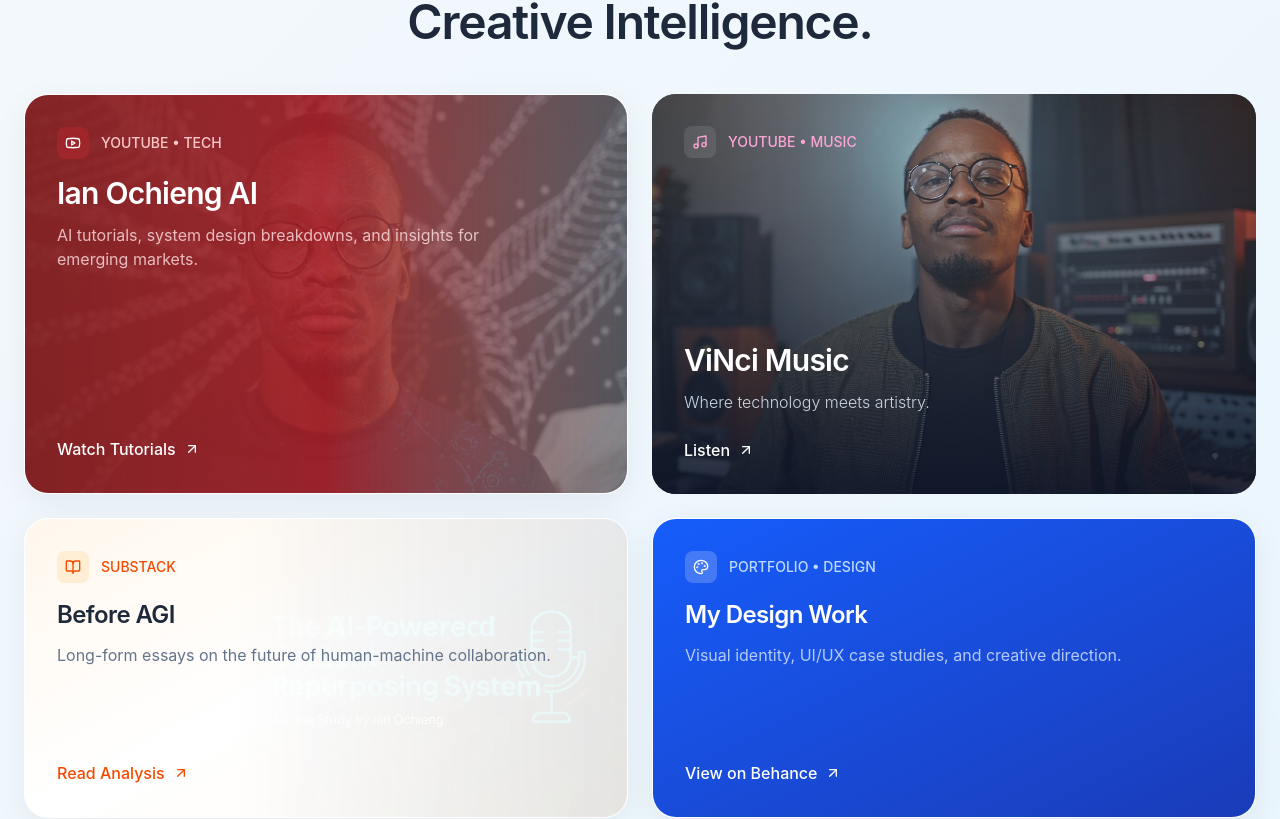
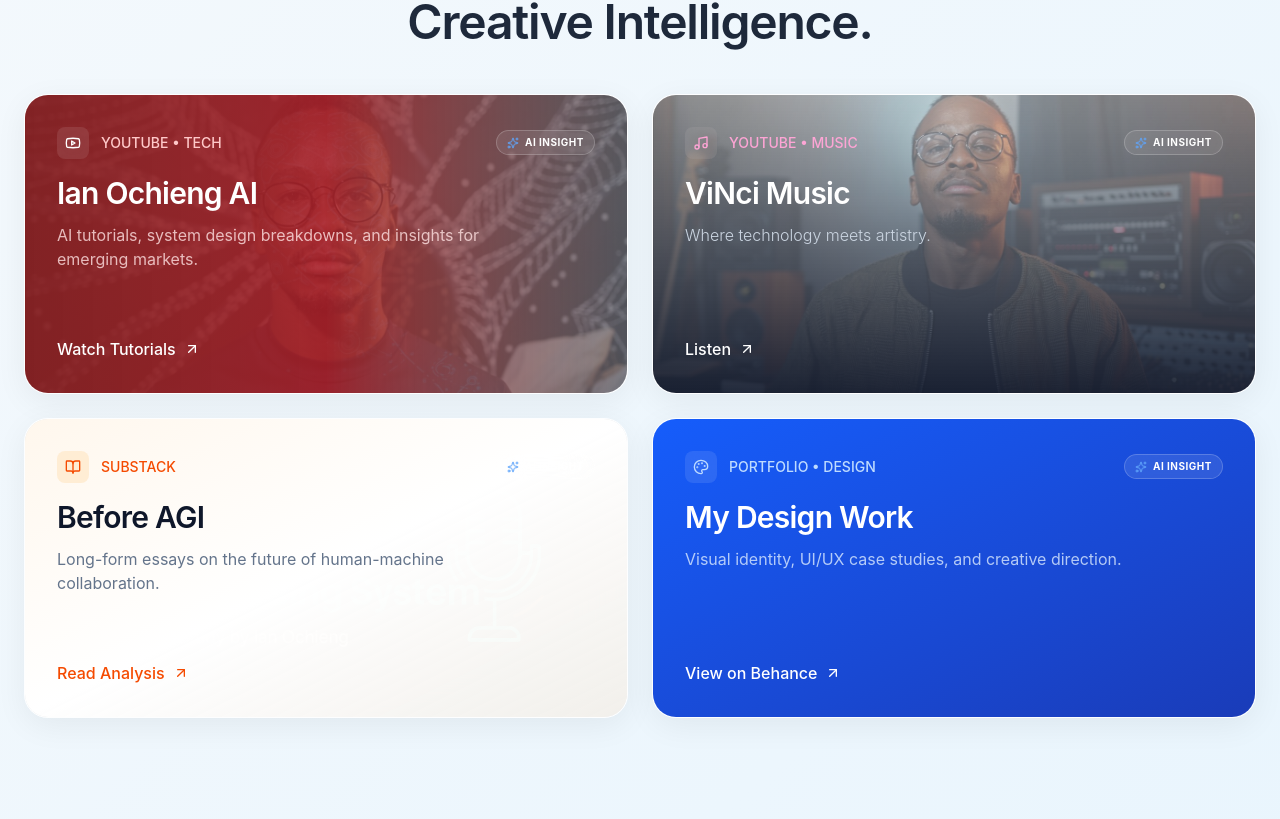
Before and after one commit to IanOchiengAI/ian-personal-website, a React (Vite) app in the folder website/: page / in a window 1280 px wide. Shown: the part 1066-1885 px from the top of the page. Built offline with nearby package versions, Linux system fonts and the light colour scheme.

Commit message:
feat: implement AI features (AI Insights and Strategist Brief mode)

```diff
--- a/website/src/components/Ecosystem.tsx
+++ b/website/src/components/Ecosystem.tsx
@@ -1,12 +1,58 @@
+import { useState } from 'react';
 import { motion } from 'framer-motion';
-import { Youtube, Music, BookOpen, ArrowUpRight, Palette } from 'lucide-react';
+import { Youtube, Music, BookOpen, ArrowUpRight, Palette, Sparkles } from 'lucide-react';
 
 const fadeInUp = {
     hidden: { opacity: 0, y: 20 },
     visible: { opacity: 1, y: 0 },
 };
 
-
+const ecosystemItems = [
+    {
+        id: 'youtube-ai',
+        title: 'Ian Ochieng AI',
+        subtitle: 'YOUTUBE • TECH',
+        description: 'AI tutorials, system design breakdowns, and insights for emerging markets.',
+        link: 'https://www.youtube.com/@IanOchiengAI',
+        icon: Youtube,
+        bgImage: '/images/ian-artistic.jpeg',
+        theme: 'red',
+        aiInsight: 'Focuses on "low-friction" AI deployment in resource-constrained environments.'
+    },
+    {
+        id: 'vinci-music',
+        title: 'ViNci Music',
+        subtitle: 'YOUTUBE • MUSIC',
+        description: 'Where technology meets artistry.',
+        link: 'https://www.youtube.com/@ViNciMusicKE',
+        icon: Music,
+        bgImage: '/images/ian-moody.jpeg',
+        theme: 'slate',
+        aiInsight: 'Exploring the intersection of generative AI and Kenyan sonic identities.'
+    },
+    {
+        id: 'before-agi',
+        title: 'Before AGI',
+        subtitle: 'SUBSTACK',
+        description: 'Long-form essays on the future of human-machine collaboration.',
+        link: 'https://beforeagi.substack.com',
+        icon: BookOpen,
+        bgImage: '/images/before-agi-workflow.png',
+        theme: 'orange',
+        aiInsight: 'Predicts a shift from "AI Tools" to "Autonomous Identity Systems" by 2027.'
+    },
+    {
+        id: 'behance',
+        title: 'My Design Work',
+        subtitle: 'PORTFOLIO • DESIGN',
+        description: 'Visual identity, UI/UX case studies, and creative direction.',
+        link: 'https://www.behance.net/ianwsochiengai',
+        icon: Palette,
+        bgImage: null,
+        theme: 'blue',
+        aiInsight: 'Utilizes AI to automate repetitive UI patterns, freeing time for core strategy.'
+    }
+];
 
 export default function Ecosystem() {
     return (
@@ -31,179 +77,97 @@
 
                 {/* Bento Grid - 2x2 Layout */}
                 <div className="grid md:grid-cols-2 gap-6 auto-rows-[minmax(300px,auto)]">
-
-                    {/* Card 1: Ian Ochieng AI (YouTube) - TOP LEFT */}
+                    {ecosystemItems.map((item, idx) => (
                         <motion.a
-                        href="https://www.youtube.com/@IanOchiengAI"
+                            key={item.id}
+                            href={item.link}
                             target="_blank"
                             rel="noopener noreferrer"
                             initial="hidden"
                             whileInView="visible"
                             viewport={{ once: true }}
                             variants={fadeInUp}
-                        transition={{ duration: 0.5, delay: 0.1 }}
+                            transition={{ duration: 0.5, delay: idx * 0.1 }}
                             whileHover={{ y: -5 }}
-                        className="glass-card p-8 group cursor-pointer relative overflow-hidden flex flex-col justify-between"
+                            className={`glass-card p-8 group cursor-pointer relative overflow-hidden flex flex-col justify-between ${item.theme === 'blue' ? 'bg-blue-600' : ''
+                                }`}
                         >
-                        {/* Background Image - Artistic with Red Gradient */}
+                            {/* Background Elements */}
+                            {item.bgImage && (
                                 <div className="absolute inset-0 z-0">
                                     <img
-                                src="/images/ian-artistic.jpeg"
-                                alt="Ian Ochieng Tech"
-                                className="w-full h-full object-cover opacity-60 mix-blend-overlay"
+                                        src={item.bgImage}
+                                        alt={item.title}
+                                        className={`w-full h-full object-cover transition-transform duration-700 group-hover:scale-105 ${item.id === 'before-agi' ? 'opacity-10' : 'opacity-60 mix-blend-overlay'
+                                            }`}
                                     />
-                            <div className="absolute inset-0 bg-gradient-to-r from-red-900/90 via-red-800/80 to-slate-900/40" />
+                                    <div className={`absolute inset-0 ${item.theme === 'red' ? 'bg-gradient-to-r from-red-900/90 via-red-800/80 to-slate-900/40' :
+                                        item.theme === 'slate' ? 'bg-gradient-to-t from-slate-900/90 via-slate-800/50 to-transparent' :
+                                            item.theme === 'orange' ? 'bg-gradient-to-br from-orange-50 via-white to-orange-50/50' :
+                                                ''
+                                        }`} />
+                                </div>
+                            )}
+                            {item.theme === 'blue' && (
+                                <div className="absolute inset-0 bg-gradient-to-br from-blue-600 to-blue-800 z-0" />
+                            )}
+
+                            <div className="relative z-10">
+                                <div className="flex items-center justify-between mb-4">
+                                    <div className={`flex items-center gap-3 text-sm font-medium ${item.theme === 'orange' ? 'text-orange-600' :
+                                        item.theme === 'blue' ? 'text-blue-200' :
+                                            item.theme === 'red' ? 'text-red-200' : 'text-pink-300'
+                                        }`}>
+                                        <div className={`w-8 h-8 rounded-lg flex items-center justify-center backdrop-blur-sm ${item.theme === 'orange' ? 'bg-orange-100' : 'bg-white/10'
+                                            }`}>
+                                            <item.icon className={`w-4 h-4 ${item.theme === 'red' ? 'text-white' : ''}`} />
+                                        </div>
+                                        {item.subtitle}
                                     </div>
 
-                        <div className="relative z-10">
-                            <div className="flex items-center gap-3 text-red-200 text-sm font-medium mb-4">
-                                <div className="w-8 h-8 rounded-lg bg-red-500/20 flex items-center justify-center backdrop-blur-sm">
-                                    <Youtube className="w-4 h-4 text-white" />
-                                </div>
-                                YOUTUBE • TECH
+                                    {/* AI Insight Badge */}
+                                    <motion.div
+                                        whileHover={{ scale: 1.05 }}
+                                        className="flex items-center gap-1.5 px-2.5 py-1 rounded-full bg-white/10 border border-white/20 backdrop-blur-md"
+                                    >
+                                        <Sparkles className="w-3 h-3 text-primary-400" />
+                                        <span className="text-[10px] font-bold text-white tracking-wider">AI INSIGHT</span>
+                                    </motion.div>
                                 </div>
 
-                            <h3 className="text-3xl font-semibold text-white mb-3">Ian Ochieng AI</h3>
-                            <p className="text-red-100/80 mb-6 max-w-md">
-                                AI tutorials, system design breakdowns, and insights for emerging markets.
+                                <h3 className={`text-3xl font-semibold mb-3 ${item.theme === 'orange' ? 'text-slate-900' : 'text-white'
+                                    }`}>
+                                    {item.title}
+                                </h3>
+
+                                <p className={`mb-6 max-w-md ${item.theme === 'orange' ? 'text-slate-500' :
+                                    item.theme === 'red' ? 'text-red-100/80' :
+                                        item.theme === 'blue' ? 'text-blue-100/80' : 'text-slate-300 font-light'
+                                    }`}>
+                                    {item.description}
                                 </p>
+
+                                {/* AI Intelligence Reveal */}
+                                <div className="mt-4 overflow-hidden h-0 group-hover:h-auto transition-all duration-300 opacity-0 group-hover:opacity-100">
+                                    <div className={`p-4 rounded-xl border border-white/10 ${item.theme === 'orange' ? 'bg-orange-100/50 text-orange-900' : 'bg-white/5 text-white'
+                                        } text-xs leading-relaxed italic`}>
+                                        <Sparkles className="w-4 h-4 mb-2 opacity-50" />
+                                        "{item.aiInsight}"
+                                    </div>
+                                </div>
                             </div>
 
-                        <div className="relative z-10 mt-auto">
-                            <span className="inline-flex items-center gap-2 text-white font-medium group-hover:gap-3 transition-all">
-                                Watch Tutorials
+                            <div className="relative z-10 mt-auto pt-6">
+                                <span className={`inline-flex items-center gap-2 font-medium group-hover:gap-3 transition-all ${item.theme === 'orange' ? 'text-orange-600' : 'text-white'
+                                    }`}>
+                                    {item.id === 'vinci-music' ? 'Listen' :
+                                        item.id === 'before-agi' ? 'Read Analysis' :
+                                            item.id === 'behance' ? 'View on Behance' : 'Watch Tutorials'}
                                     <ArrowUpRight className="w-4 h-4 link-arrow" />
                                 </span>
                             </div>
                         </motion.a>
-
-                    {/* Card 2: ViNci Music - TOP RIGHT */}
-                    <motion.a
-                        href="https://www.youtube.com/@ViNciMusicKE"
-                        target="_blank"
-                        rel="noopener noreferrer"
-                        initial="hidden"
-                        whileInView="visible"
-                        viewport={{ once: true }}
-                        variants={fadeInUp}
-                        transition={{ duration: 0.5, delay: 0.2 }}
-                        whileHover={{ y: -5 }}
-                        className="music-card p-8 rounded-3xl group cursor-pointer relative overflow-hidden min-h-[400px] flex flex-col"
-                    >
-                        {/* Background Image - Moody */}
-                        <img
-                            src="/images/ian-moody.jpeg"
-                            alt="ViNci Music"
-                            className="absolute inset-0 w-full h-full object-cover"
-                        />
-                        {/* Gradient overlay */}
-                        <div className="absolute inset-0 bg-gradient-to-t from-slate-900/90 via-slate-800/50 to-transparent z-10" />
-
-                        <div className="relative z-20 h-full flex flex-col justify-between">
-                            <div className="flex items-center gap-3 text-pink-300 text-sm font-medium mb-4">
-                                <div className="w-8 h-8 rounded-lg bg-white/10 flex items-center justify-center backdrop-blur-sm">
-                                    <Music className="w-4 h-4" />
-                                </div>
-                                YOUTUBE • MUSIC
-                            </div>
-
-                            <div>
-                                <h3 className="text-3xl font-semibold text-white mb-3">ViNci Music</h3>
-                                <p className="text-slate-300 mb-6 font-light">
-                                    Where technology meets artistry.
-                                </p>
-
-                                <span className="inline-flex items-center gap-2 text-white font-medium group-hover:gap-3 transition-all">
-                                    Listen
-                                    <ArrowUpRight className="w-4 h-4 link-arrow" />
-                                </span>
-                            </div>
-                        </div>
-                    </motion.a>
-
-                    {/* Card 3: Before AGI (Substack) - BOTTOM LEFT */}
-                    <motion.a
-                        href="https://beforeagi.substack.com"
-                        target="_blank"
-                        rel="noopener noreferrer"
-                        initial="hidden"
-                        whileInView="visible"
-                        viewport={{ once: true }}
-                        variants={fadeInUp}
-                        transition={{ duration: 0.5, delay: 0.3 }}
-                        whileHover={{ y: -5 }}
-                        className="glass-card p-8 group cursor-pointer relative overflow-hidden flex flex-col justify-between"
-                    >
-                        {/* Substack orange aesthetic */}
-                        <div className="absolute inset-0 bg-gradient-to-br from-orange-50 via-white to-orange-50/50" />
-
-                        {/* Background Image Hint */}
-                        <img
-                            src="/images/before-agi-workflow.png"
-                            className="absolute right-0 top-0 h-full w-2/3 object-cover opacity-10 mask-image-linear-to-l"
-                            style={{ maskImage: 'linear-gradient(to left, black, transparent)' }}
-                        />
-
-                        <div className="relative z-10">
-                            <div className="flex items-center gap-3 text-orange-600 text-sm font-medium mb-4">
-                                <div className="w-8 h-8 rounded-lg bg-orange-100 flex items-center justify-center">
-                                    <BookOpen className="w-4 h-4" />
-                                </div>
-                                SUBSTACK
-                            </div>
-
-                            <h3 className="text-2xl font-semibold mb-3">Before AGI</h3>
-                            <p className="text-slate-500 mb-4">
-                                Long-form essays on the future of human-machine collaboration.
-                            </p>
-                        </div>
-
-                        <div className="relative z-10 mt-auto">
-                            <span className="inline-flex items-center gap-2 text-orange-600 font-medium group-hover:gap-3 transition-all">
-                                Read Analysis
-                                <ArrowUpRight className="w-4 h-4 link-arrow" />
-                            </span>
-                        </div>
-                    </motion.a>
-
-                    {/* Card 4: Behance (Design) - BOTTOM RIGHT - NEW */}
-                    <motion.a
-                        href="https://www.behance.net/ianwsochiengai"
-                        target="_blank"
-                        rel="noopener noreferrer"
-                        initial="hidden"
-                        whileInView="visible"
-                        viewport={{ once: true }}
-                        variants={fadeInUp}
-                        transition={{ duration: 0.5, delay: 0.4 }}
-                        whileHover={{ y: -5 }}
-                        className="glass-card p-8 group cursor-pointer relative overflow-hidden flex flex-col justify-between bg-blue-600"
-                    >
-                        {/* Behance Blue aesthetic */}
-                        <div className="absolute inset-0 bg-gradient-to-br from-blue-600 to-blue-800" />
-
-                        <div className="relative z-10">
-                            <div className="flex items-center gap-3 text-blue-200 text-sm font-medium mb-4">
-                                <div className="w-8 h-8 rounded-lg bg-white/20 flex items-center justify-center backdrop-blur-sm">
-                                    <Palette className="w-4 h-4 text-white" />
-                                </div>
-                                PORTFOLIO • DESIGN
-                            </div>
-
-                            <h3 className="text-2xl font-semibold text-white mb-3">My Design Work</h3>
-                            <p className="text-blue-100/80 mb-4">
-                                Visual identity, UI/UX case studies, and creative direction.
-                            </p>
-                        </div>
-
-                        <div className="relative z-10 mt-auto">
-                            <span className="inline-flex items-center gap-2 text-white font-medium group-hover:gap-3 transition-all">
-                                View on Behance
-                                <ArrowUpRight className="w-4 h-4 link-arrow" />
-                            </span>
-                        </div>
-                    </motion.a>
-
+                    ))}
                 </div>
             </div>
         </section>
--- a/website/src/components/Header.tsx
+++ b/website/src/components/Header.tsx
@@ -1,5 +1,5 @@
 import { motion } from 'framer-motion';
-import { Home, Briefcase, Play, Mail } from 'lucide-react';
+import { Home, Briefcase, Play, Mail, FileDown } from 'lucide-react';
 
 interface HeaderProps {
     onOpenContact?: () => void;
@@ -9,6 +9,7 @@
     { icon: Home, label: 'Home', href: '#home' },
     { icon: Briefcase, label: 'Work', href: '#ecosystem' },
     { icon: Play, label: 'Content', href: '#trajectory' },
+    { icon: FileDown, label: 'Resume', href: '/Ian_Ochieng_CV.pdf', download: true },
     { icon: Mail, label: 'Contact', action: 'contact' },
 ];
 
@@ -35,6 +36,8 @@
                         <a
                             key={item.label}
                             href={item.href}
+                            download={item.download ? 'Ian_Ochieng_CV.pdf' : undefined}
+                            target={item.download ? '_blank' : undefined}
                             onClick={item.action === 'contact' ? (e) => { e.preventDefault(); onOpenContact?.(); } : undefined}
                             className="p-2 text-slate-500 hover:text-slate-800 transition-colors rounded-lg hover:bg-slate-100"
                             title={item.label}
```
Also changed, not shown: website/src/components/ContactModal.tsx (+175 -52 lines). Lines whose indentation alone changed are shown as unchanged.
